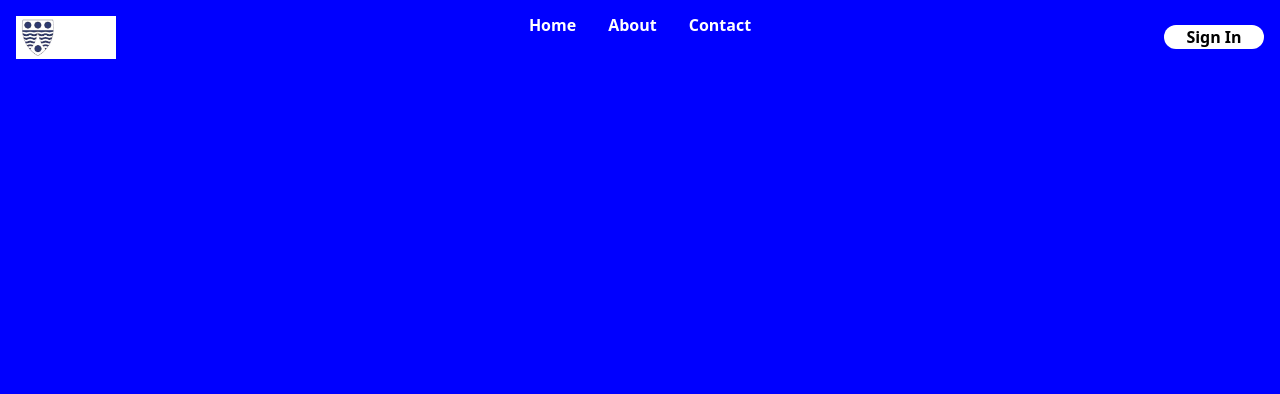
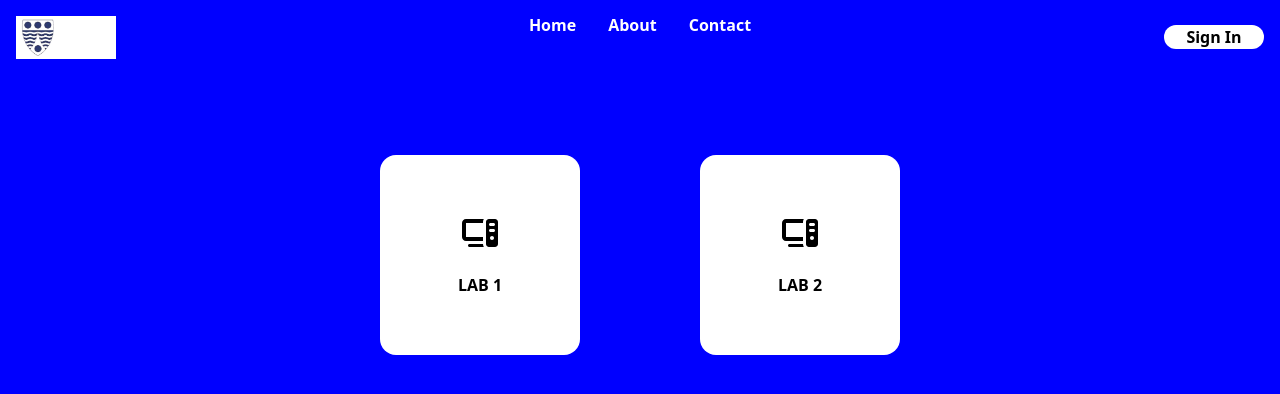
Before and after one commit to DOCTYPE-FRANCO/Lab-Management-Software, a React (Vite) app: page /inventory in a window 1280 px wide. Shown: the top 394 px of the page. Built offline with nearby package versions, Linux system fonts and the light colour scheme.

Commit message:
Started working on inventory.jsx

```diff
--- a/src/App.jsx
+++ b/src/App.jsx
@@ -5,6 +5,7 @@ import Homepage from "./Homepage.jsx";
 import Maintenance from "./Maintenance.jsx";
 import Schoolsys from "./Schoolsys.jsx";
 import Personal from "./Personal.jsx"
+import Inventory from "./Inventory.jsx"
 
 function App() {
 
@@ -17,6 +18,7 @@ function App() {
           <Route path="/maintenance" element={<Maintenance/>}/>
           <Route path="/schoolsystem" element={<Schoolsys/>}/>
           <Route path="/personal" element={<Personal/>}/>
+          <Route path="/inventory" element={<Inventory />}/>
 
         </Routes>
       </div>
--- /dev/null
+++ b/src/Inventory.jsx
@@ -0,0 +1,27 @@
+import React from "react";
+import { Link } from "react-router-dom";
+import System from "./assets/system-img.svg"
+
+function Inventory() {
+  return (
+    <div>
+        <div className="md:flex md:flex-row flex flex-col gap-10 md:gap-30 items-center justify-center ">
+            <Link to="/schoolsystem">
+                <div className="flex flex-col gap-5 justify-center items-center bg-white w-[200px] h-[200px] rounded-2xl mt-20 relative bottom-0 hover:bottom-5 transition-all duration-500">
+                    <img src={System} className="w-[40px] h-[40px]"/>
+                    <p className="text-black font-bold">LAB 1</p>
+                </div>
+            </Link>
+
+            <Link to= "/personal">
+                <div className="flex flex-col gap-5 justify-center items-center bg-white w-[200px] h-[200px] rounded-2xl mt-20 relative bottom-0 hover:bottom-5 transition-all duration-500">
+                    <img src={System} className="w-[40px] h-[40px]"/>
+                    <p className="text-black font-bold">LAB 2</p>
+                </div>
+            </Link>
+        </div>
+    </div>
+  );
+}
+
+export default Inventory;
--- a/src/Personal.jsx
+++ b/src/Personal.jsx
@@ -23,9 +23,21 @@ function Personal(){
 
     const [selectedSession, setSelectedSession] = useState(null);
 
-    function handleSelect(session){
+    function handleSessionSubmit(session){
         setSelectedSession(session);
-        console.log(selectedSession);
+        bookSession();
+        console.log(selectedSession.id);
+    }
+
+    async function bookSession(){
+        try{
+            const response = await axios.post(`http://localhost:8080/api/bookSession/${selectedSession.id}/STU003`);
+            console.log("Session booked successfully:", response.data);
+            setSessionList(false);
+            setGetSessions(false);
+        }catch(error){
+            console.log(error);
+        }
     }
 
     function handleChange(event) {
@@ -157,7 +169,7 @@ function Personal(){
 
                             type="submit"
                             className="font-bold bg-blue-700 text-white w-[100px] h-[50px] rounded-full hover:bg-slate-500"
-                            onClick={handleSubmit}
+
                         >
                             Submit
                         </button>
@@ -168,7 +180,7 @@ function Personal(){
                 {/* Book Session */}
                 <div className={`${getSessions? " flex flex-col  fixed gap-10  z-45 md:w-[550px] md:h-[300px] w-[370px] h-[250px] bg-white  top-[250px] md:top-[100px]": "w-0 h-0"}`}>
                     <div className="flex justify-end items-end w-full h-[50px]">
-                        <img src={X} className="w-[40px] h-[40px]" onClick={()=> setGetSessions(false)}/>
+                        <img src={X} className="w-[40px] h-[40px] hover:bg-gray-400" onClick={()=> setGetSessions(false)}/>
                     </div>
 
                     <div className="flex flex-col justify-center items-center gap-10">
@@ -180,9 +192,9 @@ function Personal(){
                 </div>
 
                 {/* Session List */}
-                <div className={`${sessionList? " flex flex-col  fixed gap-10  z-45 md:w-[550px] md:h-[420px] w-[370px] h-[350px] bg-white  top-[250px] md:top-[100px]": "w-0 h-0"}`}>
+                <div className={`${sessionList? " flex flex-col  fixed gap-10  z-45 md:w-[550px] md:h-[500px] w-[370px] h-[500px] bg-white  top-[250px] md:top-[45px]": "w-0 h-0"}`}>
                     <div className="flex justify-end items-end w-full h-[50px]">
-                        <img src={X} className="w-[40px] h-[40px] " onClick={()=> setSessionList(false)} />
+                        <img src={X} className="w-[40px] h-[40px] hover:bg-gray-400" onClick={()=> setSessionList(false)} />
                     </div>
 
                     <div className="flex flex-col justify-center items-center gap-10">
@@ -205,13 +217,26 @@ function Personal(){
                                     ? new Date(`1970-01-01T${session.endTime}`).toLocaleTimeString('en-US', { hour: '2-digit', minute: '2-digit' })
                                     : '';
 
-                                return (
-                                    <p key={index} className="hover:bg-gray-600" onClick={()=> setSelectedSession(session)}> {formattedDate} || {formattedStart} - {formattedEnd} </p>
+                               return (
+                                    <label
+                                        key={index}
+                                        className="flex items-center gap-2 p-2 hover:bg-gray-200 cursor-pointer rounded"
+                                    >
+                                        <input
+                                        type="radio"
+                                        name="selectedSession"   // same name for all → only one can be picked
+                                        value={session.id}
+
+                                        onChange={()=> setSelectedSession(session)}
+                                        />
+                                        {formattedDate} || {formattedStart} - {formattedEnd}
+                                    </label>
                                 );
+
                             })}
                         </div>
                         <div>
-                            <button className="bg-blue-700 rounded-full px-4 py-3 text-white hover:bg-gray-600 active:bg-blue-300">Confirm</button>
+                            <button onClick={handleSessionSubmit} className="bg-blue-700 rounded-full px-5 py-3 text-white hover:bg-gray-600 active:bg-blue-300 font-bold">Book</button>
                         </div>
 
 
--- a/src/Service.jsx
+++ b/src/Service.jsx
@@ -18,10 +18,12 @@ function Service(){
                 <p className="text-black  font-bold">Lab Sessions</p>
             </div>
 
-            <div className="flex flex-col items-center justify-center gap-5 bg-white w-[200px] h-[200px] rounded-2xl relative bottom-0 hover:bottom-5 transition-all duration-500">
-                <img src={Inventory} className="w-[40px] h-[40px]" />
-                <p className="text-black  font-bold">Inventory</p>
-            </div>
+            <Link to="/inventory">
+                <div className="flex flex-col items-center justify-center gap-5 bg-white w-[200px] h-[200px] rounded-2xl relative bottom-0 hover:bottom-5 transition-all duration-500">
+                    <img src={Inventory} className="w-[40px] h-[40px]" />
+                    <p className="text-black  font-bold">Inventory</p>
+                </div>
+            </Link>
 
            <Link to="/maintenance">
              <div className="flex flex-col items-center justify-center gap-5 bg-white w-[200px] h-[200px] rounded-2xl relative bottom-0 hover:bottom-5 transition-all duration-500">
```
